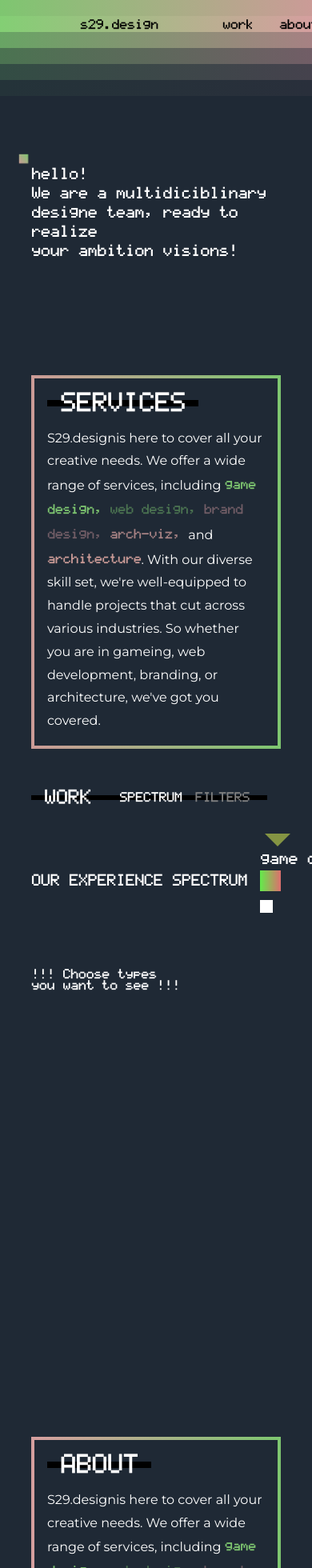
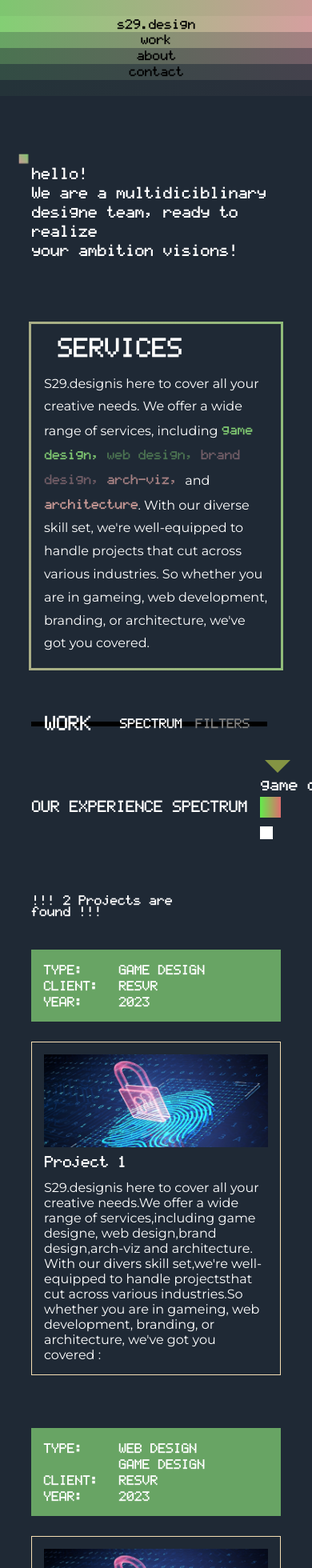
Before and after one commit to ramisoul84/s29_web, a React (Create React App) app: page / in a window 390 px wide. Shown: the top 1960 px of the page at 80% size. Built offline with nearby package versions, Linux system fonts and the light colour scheme.

Commit message:
gradient

```diff
--- a/src/components/Header.js
+++ b/src/components/Header.js
@@ -19,9 +19,21 @@ const Header = () => {
           </a>
         </nav>
       </div>
-      <div className="gradient gradient-3"></div>
-      <div className="gradient gradient-4"></div>
-      <div className="gradient gradient-5"></div>
+      <div className="gradient gradient-3">
+        <a href="#work" className="link link-work link-mob">
+          work
+        </a>
+      </div>
+      <div className="gradient gradient-4">
+        <a href="#about" className="link link-work link-mob">
+          about
+        </a>
+      </div>
+      <div className="gradient gradient-5">
+        <a href="#contact" className="link link-work link-mob">
+          contact
+        </a>
+      </div>
       <div className="gradient gradient-6"></div>
     </div>
   );
--- a/src/components/Project.js
+++ b/src/components/Project.js
@@ -20,7 +20,7 @@ const Project = ({ project }) => {
           alt="project.img"
           className="project-img"
         />
-        <div>
+        <div className="pro-right">
           <h3 className="project-title">{project.title}</h3>
           <p className="project-text">{project.desc}</p>
         </div>
--- a/src/components/header.css
+++ b/src/components/header.css
@@ -109,6 +109,31 @@
     both;
   animation: slide-in-top 0.5s cubic-bezier(0.25, 0.46, 0.45, 0.94) 2.4s both;
 }
+.link-mob {
+  display: none;
+}
+
+/* ========= Media Quiries  (small) ========== */
+@media screen and (max-width: 600px) {
+  .gradient-2 {
+    display: flex;
+    width: 100%;
+    justify-content: center;
+  }
+  .header-logo {
+    padding: 0;
+  }
+  .header-nav {
+    display: none;
+  }
+  .link-mob {
+    display: block;
+    margin: 0 auto;
+    text-align: center;
+    line-height: 1.2rem;
+    font-family: var(--text-lcd);
+  }
+}
 
 /**
  * ----------------------------------------
--- a/src/components/project.css
+++ b/src/components/project.css
@@ -32,10 +32,27 @@
 .project-img {
   width: 100%;
 }
+.pro-right {
+  width: 100%;
+  height: 100%;
+}
 
 .project-text {
   font-family: "Montserrat", sans-serif;
+  overflow-x: hidden;
+  overflow-y: auto;
+  height: 100%;
 }
 li {
   list-style-type: none;
 }
+
+/* ========= Media Quiries  (small) ========== */
+@media screen and (max-width: 600px) {
+  .project {
+    grid-template-columns: 1fr;
+  }
+  .project-desc {
+    grid-template-columns: 1fr;
+  }
+}
--- a/src/components/sidenav.css
+++ b/src/components/sidenav.css
@@ -36,3 +36,28 @@ aside .color3 {
 aside .color4 {
   background: #a68183;
 }
+
+@media screen and (max-width: 600px) {
+  #side-nav {
+    background-color: gray;
+    left: 0;
+    right: 0;
+    bottom: 0;
+    width: 200px;
+  }
+  .side-nav {
+    writing-mode: horizontal-tb;
+  }
+  aside .color1 {
+    margin: 0;
+  }
+  aside .color2 {
+    margin: 0;
+  }
+  aside .color3 {
+    margin: 0;
+  }
+  aside .color4 {
+    margin: 0;
+  }
+}
--- a/src/sections/Work.js
+++ b/src/sections/Work.js
@@ -6,9 +6,8 @@ import Spectrum from "../components/Spectrum";
 import Filters from "../components/Filters";
 const Work = () => {
   const [show, setShow] = useState("spect");
-  const [types, setTypes] = useState([]);
+  const [types, setTypes] = useState(["GAME DESIGN"]);
   const [filterdProjects, setFilterdProjects] = useState([]);
-  const [spectValue, setSpectValue] = useState(1);
   const changeHandle = (e) => {
     const { checked, name } = e.target;
     let arr = [...types];
@@ -39,6 +38,9 @@ const Work = () => {
       case "4":
         setTypes(["ARCHITECTURE"]);
         break;
+      default:
+        setTypes([]);
+        break;
     }
   };
   const filterProjects = (projects, types) => {
@@ -55,7 +57,6 @@ const Work = () => {
   };
   useEffect(() => {
     setFilterdProjects(filterProjects(projects, types));
-    console.log("types", types);
   }, [types]);
   return (
     <section id="work">
--- a/src/sections/about.css
+++ b/src/sections/about.css
@@ -3,7 +3,7 @@
   flex-direction: column;
   justify-self: center;
 }
-
+/*
 .about-text {
   font-family: var(--text-mon);
   padding: 1rem;
@@ -12,6 +12,28 @@
   border-image: linear-gradient(to right, #d59f9f, #7ec670) 1;
   line-height: 1.8rem;
   margin: 1rem 0 2rem 0;
+}
+*/
+.about-text {
+  font-family: var(--text-mon);
+  padding: 1rem;
+  line-height: 1.8rem;
+  margin: 1rem 0 2rem 0;
+  --border-size: 3px;
+  --border-angle: 0turn;
+  background-image: conic-gradient(
+      from var(--border-angle),
+      var(--color-bg),
+      var(--color-bg) 50%,
+      var(--color-bg)
+    ),
+    conic-gradient(from var(--border-angle), transparent 20%, #d59f9f, #7ec670);
+  background-size: calc(100% - (var(--border-size) * 2))
+      calc(100% - (var(--border-size) * 2)),
+    cover;
+  background-position: center center;
+  background-repeat: no-repeat;
+  animation: bg-spin 3s linear infinite;
 }
 
 .about-text h5 {
@@ -72,3 +94,22 @@
   margin-top: 1rem;
   margin-bottom: 2rem;
 }
+
+/* ========= Media Quiries  (small) ========== */
+@media screen and (max-width: 600px) {
+  .team-grid {
+    grid-template-columns: 1fr;
+  }
+}
+
+@property --border-angle {
+  syntax: "<angle>";
+  inherits: true;
+  initial-value: 0turn;
+}
+
+@keyframes bg-spin {
+  to {
+    --border-angle: 1turn;
+  }
+}
--- a/src/sections/home.css
+++ b/src/sections/home.css
@@ -20,7 +20,7 @@
   -webkit-animation: heartbeat 1500ms ease-in-out infinite both;
   animation: heartbeat 1500ms ease-in-out infinite both;
 }
-
+/*
 .home-services {
   font-family: var(--text-mon);
   padding: 1rem;
@@ -29,6 +29,28 @@
   border-style: solid;
   border-image: linear-gradient(to right, #cb9b97, #7ec670) 1;
   line-height: 1.8rem;
+  animation: animatedgradient 3s ease alternate infinite;
+}
+*/
+.home-services {
+  font-family: var(--text-mon);
+  padding: 1rem;
+  line-height: 1.8rem;
+  background-color: var(--color-bg);
+  --borderWidth: 3px;
+  position: relative;
+}
+.home-services:after {
+  content: "";
+  position: absolute;
+  top: calc(-1 * var(--borderWidth));
+  left: calc(-1 * var(--borderWidth));
+  height: calc(100% + var(--borderWidth) * 2);
+  width: calc(100% + var(--borderWidth) * 2);
+  background: linear-gradient(to right, #cb9b97, #7ec670);
+  z-index: -1;
+  animation: animatedgradient 3s ease alternate infinite;
+  background-size: 300% 300%;
 }
 
 .home-services h5 {
@@ -168,3 +190,15 @@
     opacity: 1;
   }
 }
+
+@keyframes animatedgradient {
+  0% {
+    background-position: 0% 50%;
+  }
+  50% {
+    background-position: 100% 50%;
+  }
+  100% {
+    background-position: 0% 50%;
+  }
+}
```
